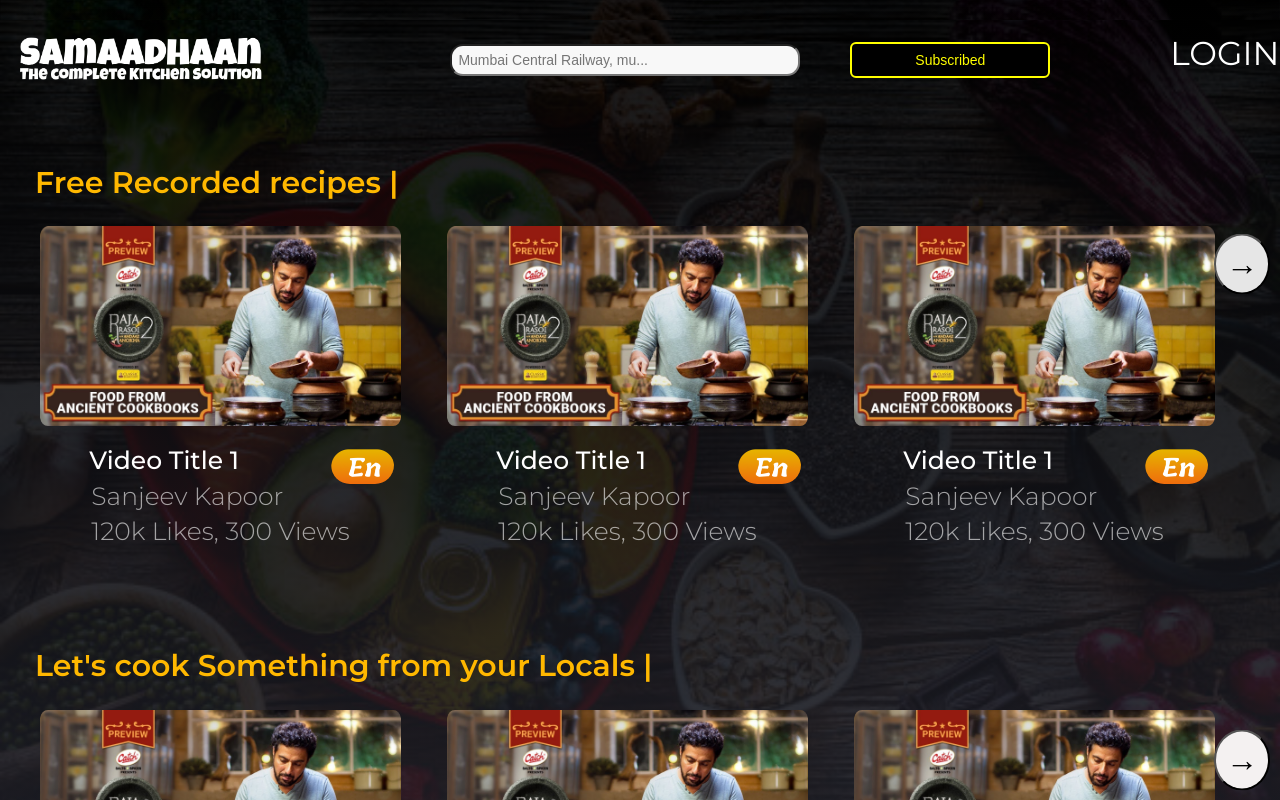
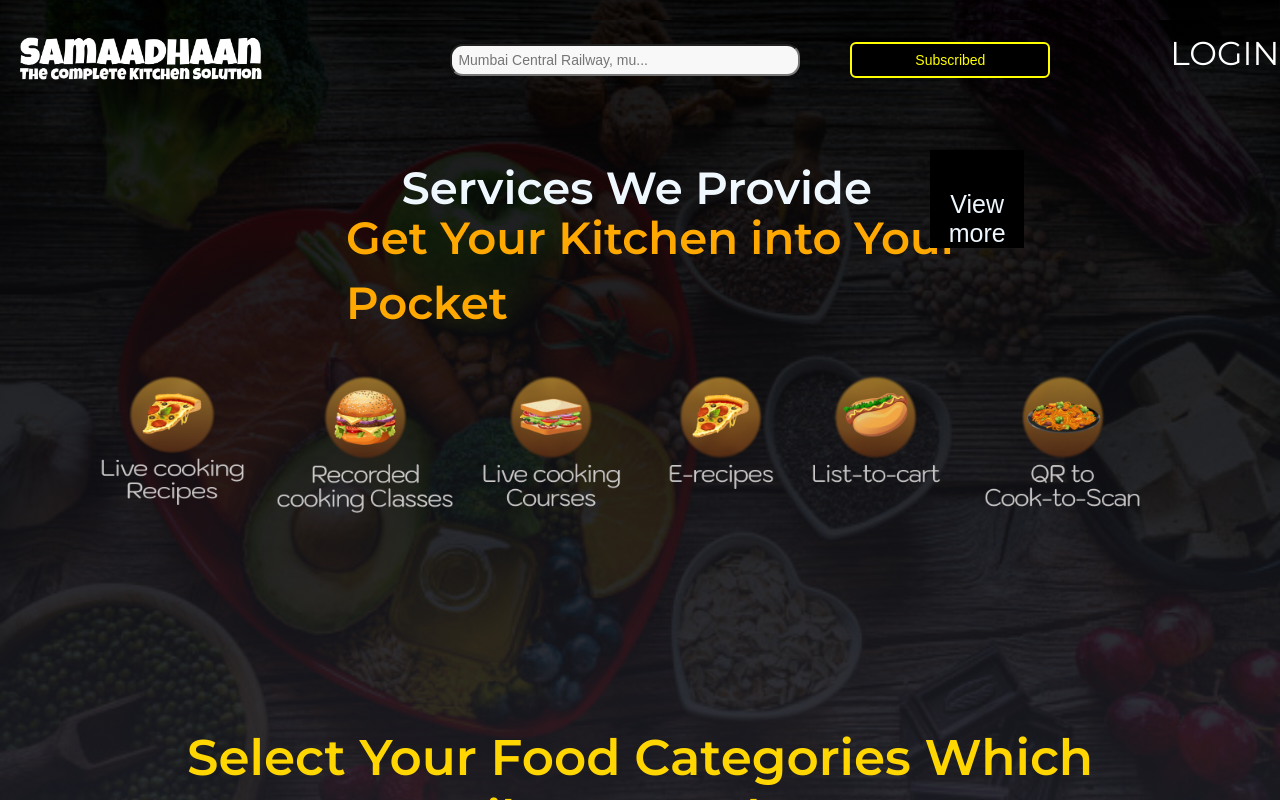
Before and after one commit to JrG-One/SamaadhaanWeb, a React (Create React App) app: page / in a window 1280 px wide. Shown: the top 800 px of the page. Built offline with nearby package versions, Linux system fonts and the light colour scheme; a web font is replaced by a local one.

Commit message:
Video Listing bug resolved

```diff
--- a/src/Components/VideoListing/VideoListing.css
+++ b/src/Components/VideoListing/VideoListing.css
@@ -37,7 +37,6 @@
     flex-direction: column;
     overflow: hidden;
     width: 100%;
-    max-width: 1724px;
     margin: 0 auto;
   }
 
@@ -104,7 +103,7 @@
   .slide-button
   {
     position: absolute;
-    top: 33%;
+    top: 150%;
     transform: translateY(-50%);
     font-size: 2rem;
     background: #e6e6e6;
@@ -117,7 +116,7 @@
 
   .slide-button-local {
     position: absolute;
-    top: 95%;
+    top: 191%;
     transform: translateY(-50%);
     font-size: 2rem;
     background: #ffffff;
--- a/src/index.js
+++ b/src/index.js
@@ -16,8 +16,8 @@
           element={
             <>
               <Navbar />
+              <FoodCategories />
               <VideoListing />
-              <FoodCategories />
               <CourseListing />
               <Footer/>
             </>
```
